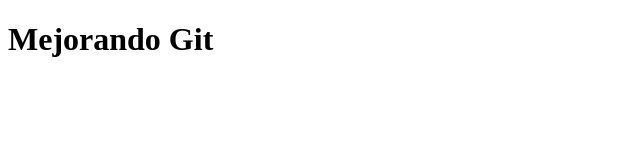
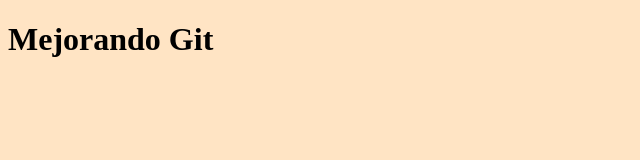
Before and after one commit to AlexaBena/Proyecto2, a plain HTML site: page Index.html in a window 1280 px wide. Shown: the whole page, without its empty margins (0-640 px from the left). Drawn offline with Linux system fonts and the light colour scheme.

Commit message:
Actualizando Web

```diff
--- /dev/null
+++ b/CSS/Estilos.css
@@ -0,0 +1,3 @@
+body{
+    background-color: bisque;
+}
--- a/Index.html
+++ b/Index.html
@@ -5,6 +5,7 @@
     <meta http-equiv="X-UA-Compatible" content="IE=edge">
     <meta name="viewport" content="width=device-width, initial-scale=1.0">
     <title>Document</title>
+    <link rel="stylesheet" href="CSS/Estilos.css">
 </head>
 <body>
     <h1>Mejorando Git</h1>
```
